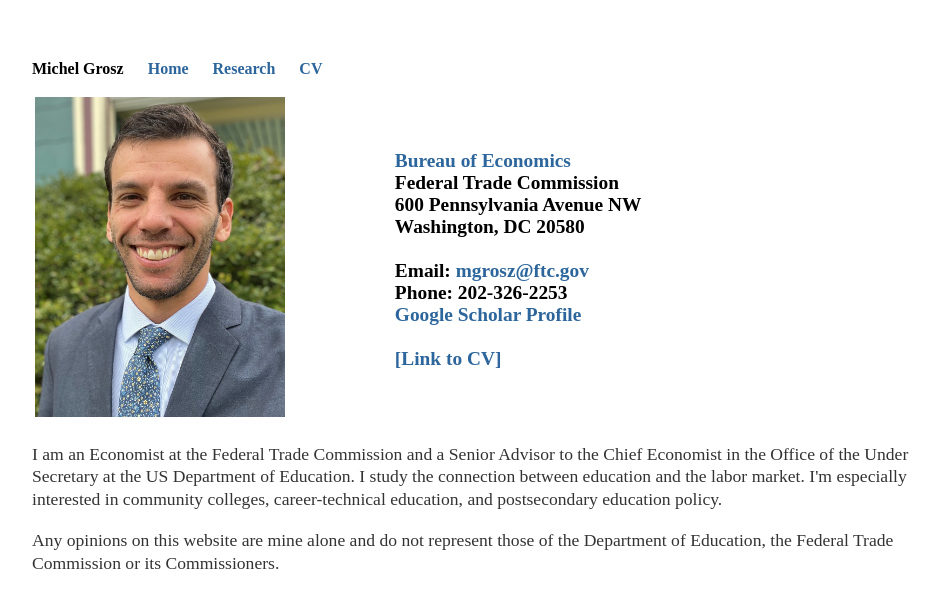
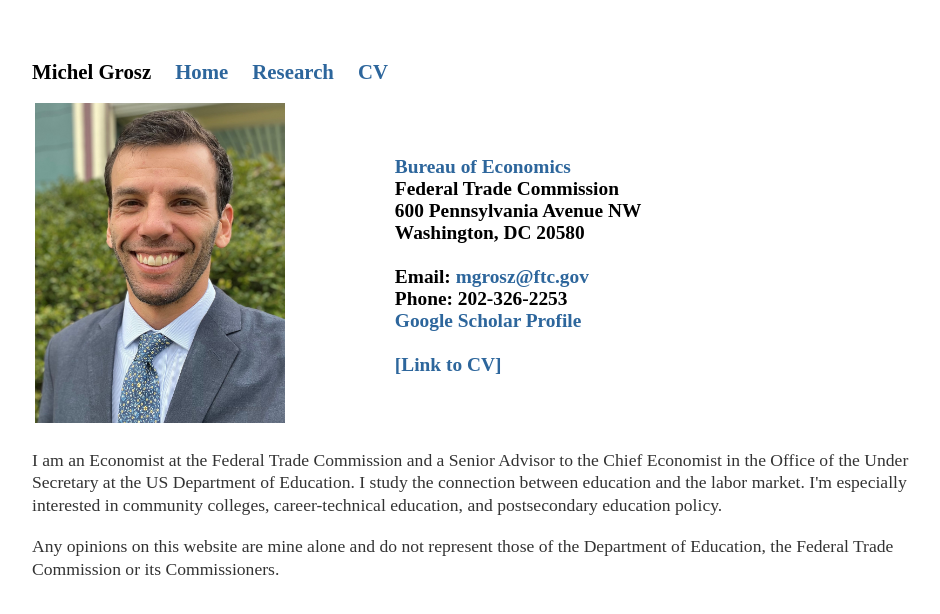
Before and after one commit to mzgrosz/mzgrosz.github.io, a Jekyll site: the page built from index.html, in a window 1280 px wide. Shown: the top 614 px of the page, without its empty margins (160-1100 px from the left). Built offline with Jekyll 4.4.1, drawn with Linux system fonts in a browser that asks for light colours.

Commit message:
Update main.css

```diff
--- a/css/main.css
+++ b/css/main.css
@@ -11,6 +11,7 @@ nav ul, footer ul {
 nav ul li, footer ul li {
     display: inline;
     margin-right: 20px;
+    font-size: 1.3em;
 }
 a {
     text-decoration: none;
@@ -48,6 +49,7 @@ ul.posts {
 
 ul.posts li {
     list-style: none;
+    font-size: 1.3em;
 }
 
 th {
```
